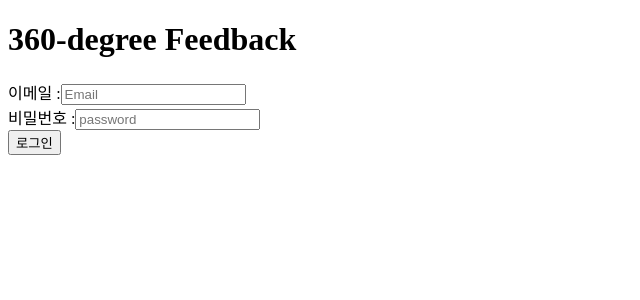
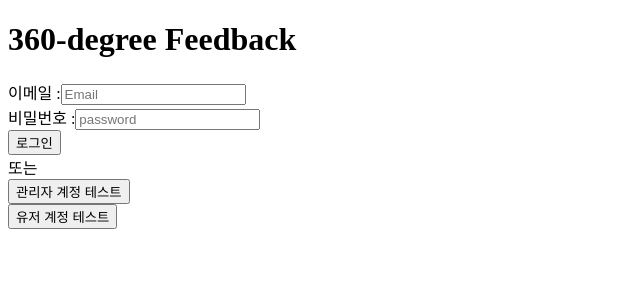
Before and after one commit to chejg7/360-degree-feedback-client, a React (Create React App) app: page /login in a window 1280 px wide. Shown: the top 300 px of the page, without its empty margins (0-640 px from the left). Built offline with nearby package versions, Linux system fonts and the light colour scheme.

Commit message:
fix login

```diff
--- a/src/Login.js
+++ b/src/Login.js
@@ -1,21 +1,9 @@
 import React, { useState } from 'react';
-import { useHistory, Redirect } from 'react-router-dom';
 import axios from 'axios';
-
-//테스트용 유저 데이터베이스
-//실제로는 서버에서 유저 데이터베이스를 읽어옴(현재 진행 중인 진단 유저 데이터 & 마스터 데이터)
-//admin - 관리자 정보 { email, name, password }
-//진단 참여자 정보 { email, name, password, surveyName, company, authority, mobile, surveyInfo, answer }
-// const users = [
-//         { email: "admin@test.com", password: "123", name: "Kim", role: "admin" },
-//         { email: "manager@test.com", password: "123", name: "Lee", role: "manager" },
-//         { email: "user@test.com", password: "123", name: "Park", role: "user" },
-//     ]
 
 function Login (props) {
     const [email, setEmail] = useState('');
     const [password, setPassword] = useState('');
-    const history = useHistory();
 
     const handleLogin = async () => {
         await axios.post('http://localhost:4000/login', {
@@ -40,6 +28,17 @@ function Login (props) {
     const onSubmit = (event) => {
         event.preventDefault();
         handleLogin();
+    }
+
+    const handleTestLogin = async () => {
+        await axios.post('http://localhost:4000/login', {
+            email: 'chejg7@gmail.com',
+            password: 'cmoe2021'
+        })
+        .then((res) => {
+            props.handleResponseSuccess(res.data);
+        })
+        .catch((err) => alert(err));
     }
 
     return <div>
@@ -70,6 +69,13 @@ function Login (props) {
             <div>
                 <input type="submit" value="로그인"/>
             </div>
+            <div>또는</div>
+            <div>
+                <button onClick={handleTestLogin}>관리자 계정 테스트</button>
+            </div>
+            <div>
+                <button>유저 계정 테스트</button>
+            </div>
         </form>
     </div>
 }
```
